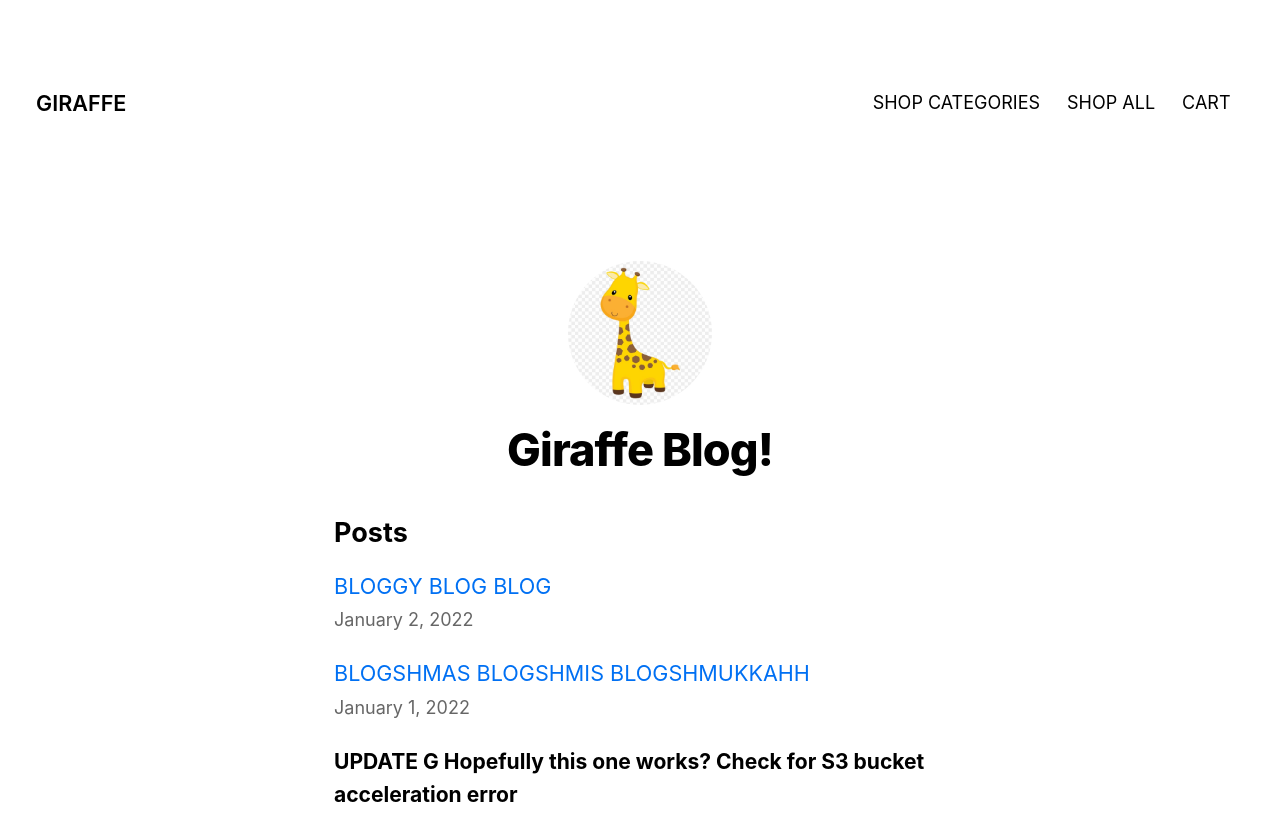
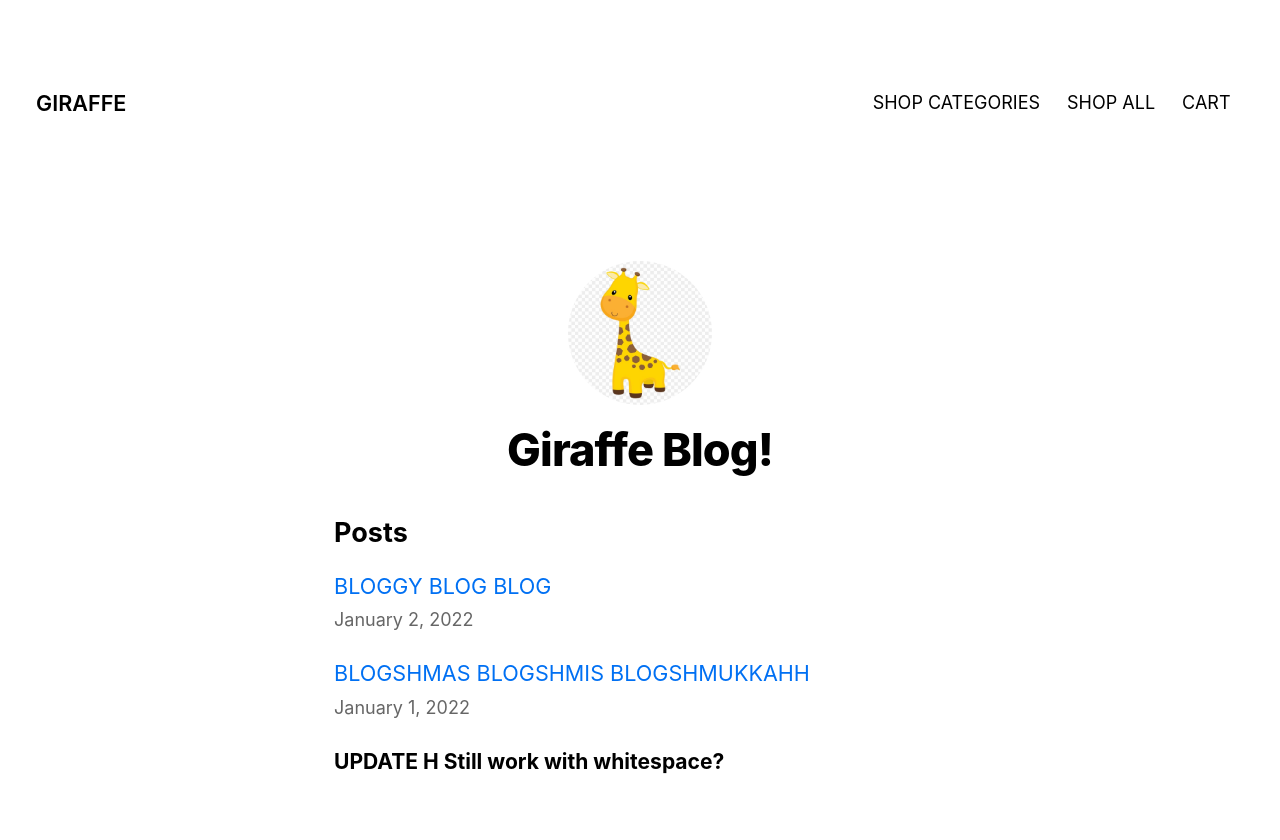
Before and after one commit to andrewdmoore84/nextJS-test-new-paths, a Next.js app: page / in a window 1280 px wide. Shown: the top 840 px of the page. Built offline with nearby package versions, Linux system fonts and the light colour scheme.

Commit message:
Update index to version H

```diff
--- a/pages/index.js
+++ b/pages/index.js
@@ -28,7 +28,7 @@ export default function Home({ allPostsData }) {
         </ul>
       </section>
 
-      <h3>UPDATE G Hopefully this one works? Check for S3 bucket acceleration error</h3>
+      <h3>UPDATE H Still work with whitespace?</h3>
     </Layout>
   )
 }
```
